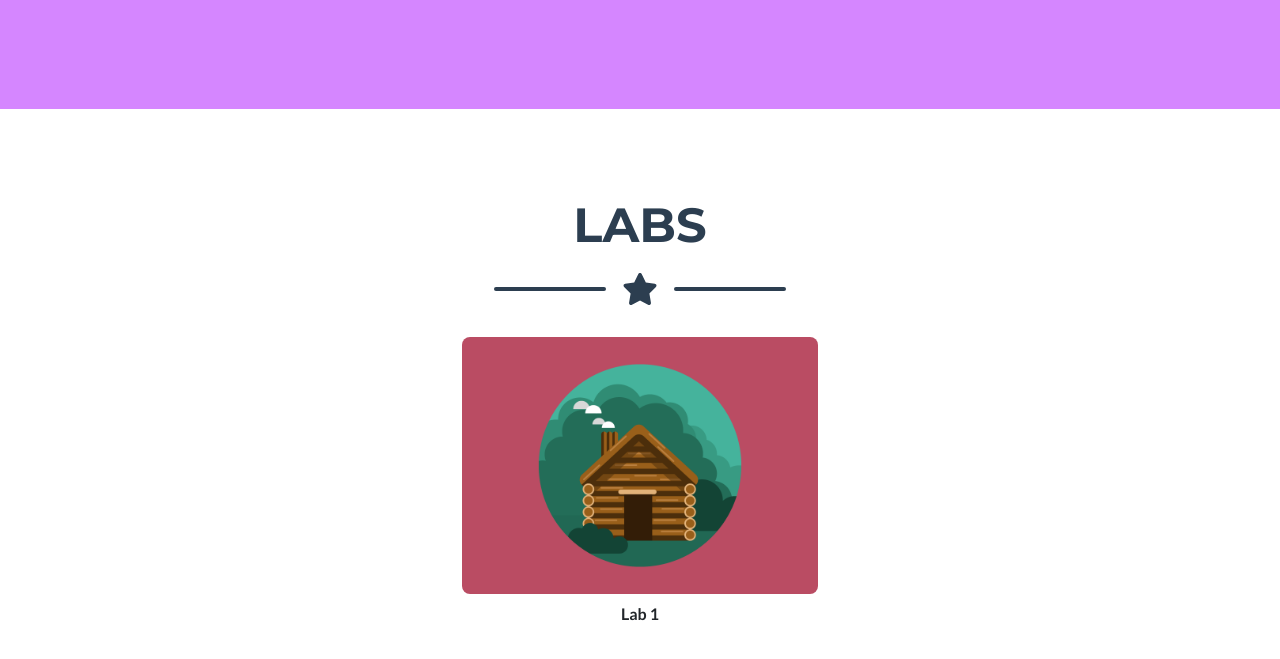
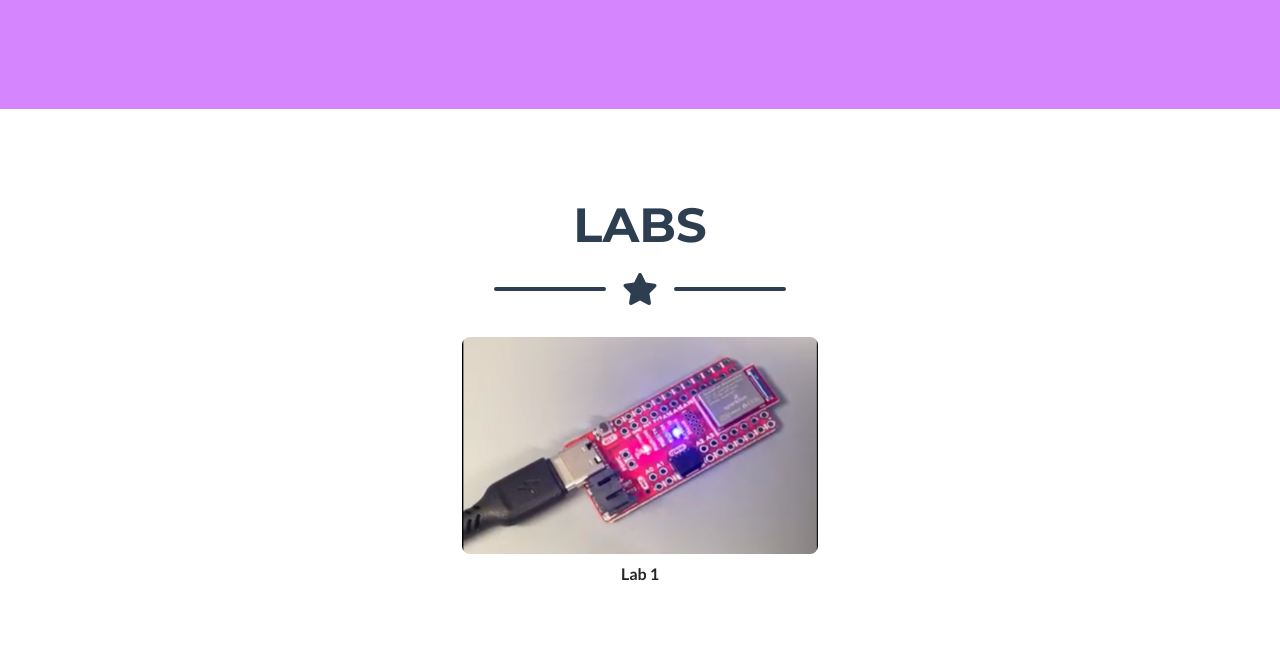
Before and after one commit to tianqi13/tianqi13.github.io, a plain HTML site: page index.html in a window 1280 px wide. Shown: the part 539-1198 px from the top of the page. Drawn offline with nearby package versions, Linux system fonts and the light colour scheme.

Commit message:
lab 1 report done

```diff
--- a/index.html
+++ b/index.html
@@ -79,7 +79,7 @@
               </div>
               <img
                 class="img-fluid"
-                src="assets/img/portfolio/cabin.png"
+                src="assets/img/portfolio/lab1.png"
                 alt="Lab 1"
               />
             </a>
```
Also changed, not shown: assets/img/portfolio/cabin.png (deleted), assets/img/portfolio/cake.png (deleted), assets/img/portfolio/circus.png (deleted), assets/img/portfolio/game.png (deleted), assets/img/portfolio/lab1.png (added), assets/img/portfolio/safe.png (deleted), assets/img/portfolio/submarine.png (deleted), assets/img_lab1/notes.png (added), assets/img_lab1/serial_mon.png (added), 2 other files.
